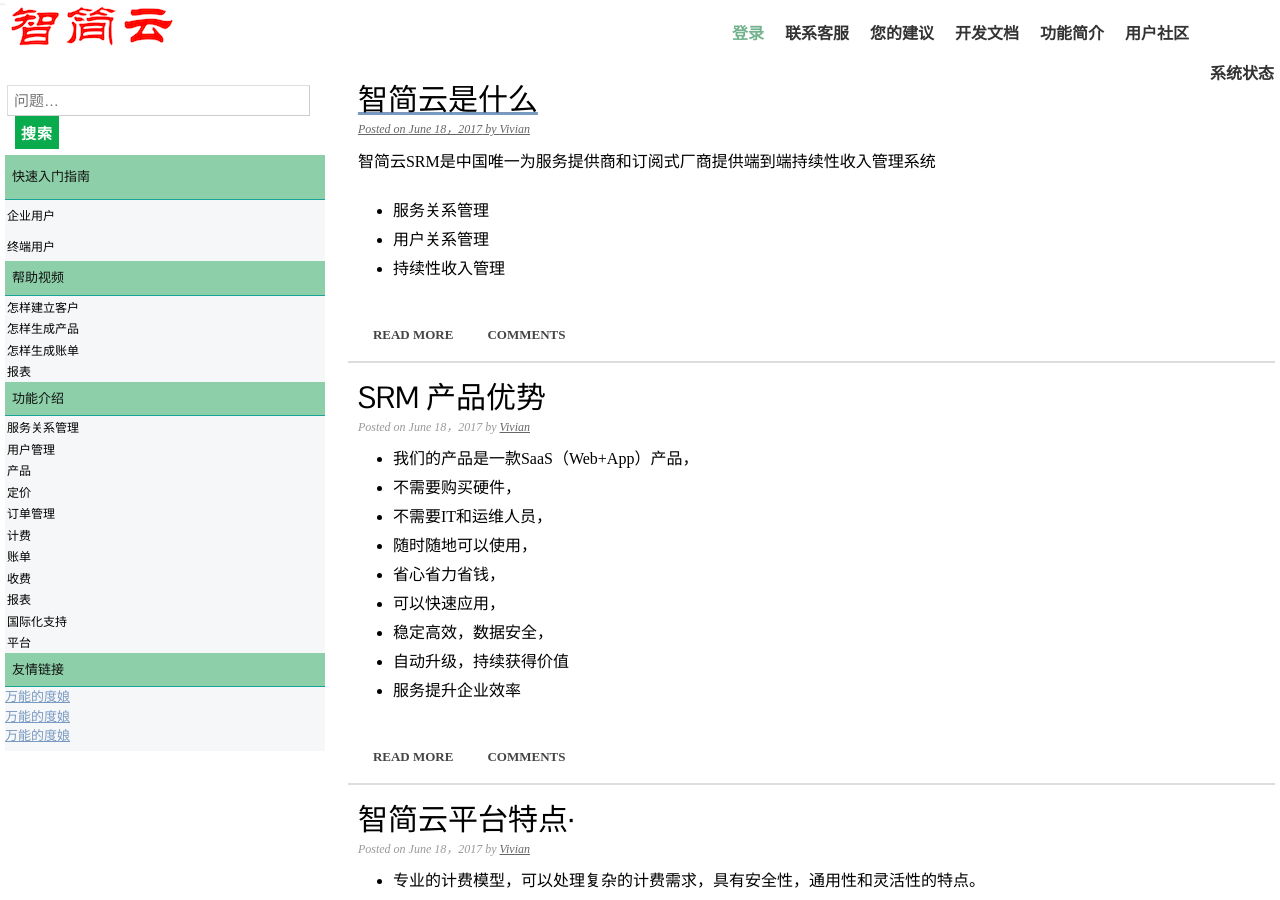
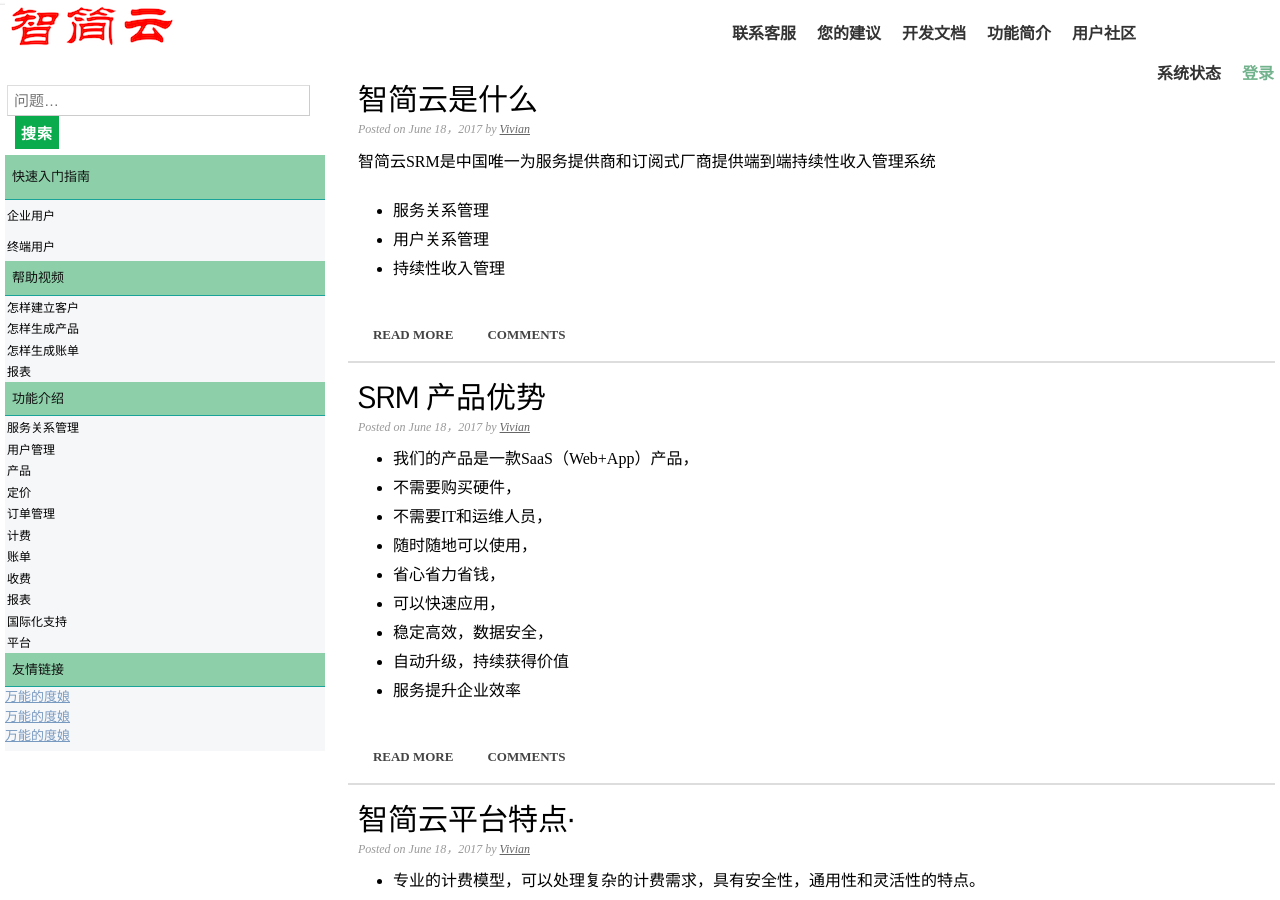
Before and after one commit to dreampivot/slipscloud.github.io, a Jekyll site: the page help/help-index.html, which Jekyll copies as it is, in a window 1280 px wide and 900 px high. Built offline with Jekyll 4.4.1, drawn with Linux system fonts in a browser that asks for light colours.

Commit message:
Update help-index.html

```diff
--- a/help/help-index.html
+++ b/help/help-index.html
@@ -12,8 +12,8 @@
   <nav>
     	<ul>
 
-
 	    <a href="http://www.slipscloud.cn"> <img class="header-image" src="../img/logo.png" alt="Buildings"/>
+	    <li class="start selected"><a href="https://slipscloud.bitbucket.io/"/>登录</li>
 	    <li><a href="systemstatus.html">系统状态</a></li>
             <li><a href="community.html">用户社区</a></li>
 	    <li><a href="functions.html">功能简介</a></li>
@@ -21,7 +21,7 @@
 	    <li><a href="suggestion.html">您的建议</a></li>
             <li><a href="support.html">联系客服</a></li>
 
-            <li class="start selected"><a href="https://slipscloud.bitbucket.io/"/>登录</li>
+
         </ul>
     </nav>
    <div id="body">
```
